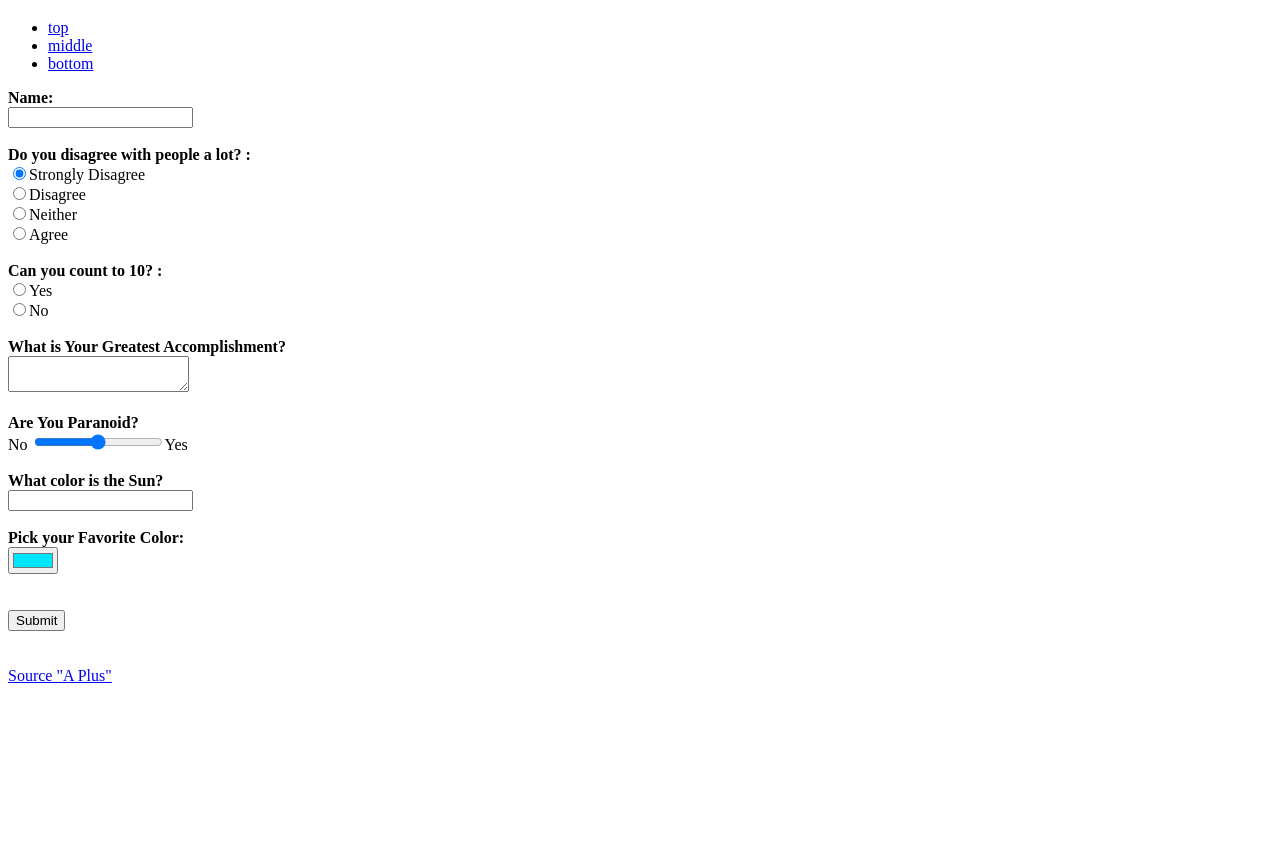
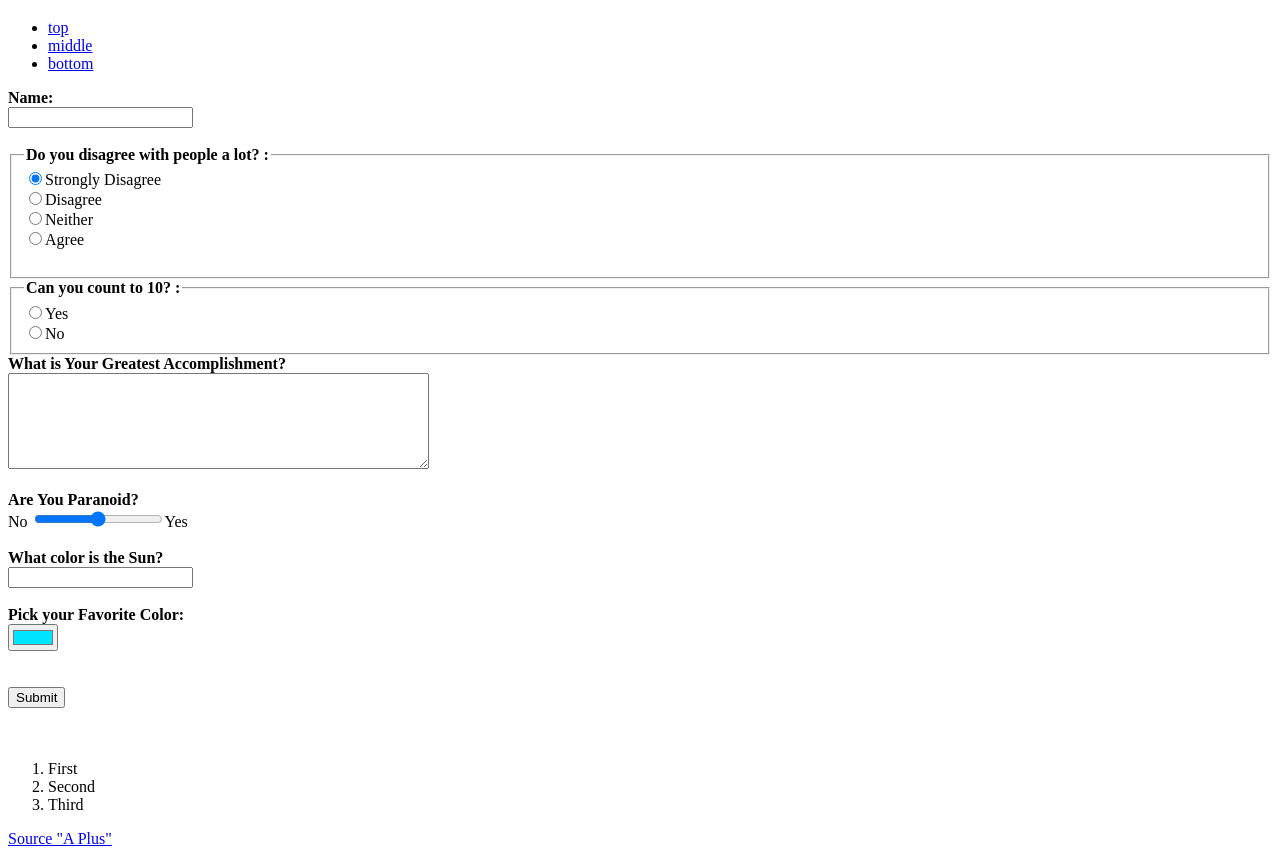
Before and after one commit to andy2577/tables-forms, a plain HTML site: page survey.html in a window 1280 px wide. Shown: the part 61-917 px from the top of the page. Before the commit the page ends 800 px from the top, so only its background shows below. Drawn offline with Linux system fonts and the light colour scheme.

Commit message:
fixed some spacing and added ordered list

```diff
--- a/survey.html
+++ b/survey.html
@@ -22,20 +22,22 @@
             <label for="name"><b>Name: </b></label><br>
             <input type="text" name="name" id="name" required pattern="[A-Za-z]" /><br><br>
             <!-- Disagree -->
-            <label><b>Do you disagree with people a lot? :</b></label><br>
-            <input type="radio" name="disagree" value="strongly_disagree" checked />Strongly Disagree<br>
-            <input type="radio" name="disagree" value="disagree" />Disagree<br>
-            <input type="radio" name="disagree" value="neither" />Neither<br>
-            <input type="radio" name="disagree" value="agree" />Agree<br><br>
+            <fieldset>
+                <legend><b>Do you disagree with people a lot? :</b></legend>
+                <input type="radio" name="disagree" value="strongly_disagree" checked id="strongly_disagree" /><label for="strongly_disagree">Strongly Disagree</label><br>
+                <input type="radio" name="disagree" value="disagree" id="disagree" /><label for="disagree">Disagree</label><br>
+                <input type="radio" name="disagree" value="neither" id="neither" /><label for="neither">Neither</label><br>
+                <input type="radio" name="disagree" value="agree" id="agree" /><label for="agree">Agree</label><br><br>
+            </fieldset>
             <!-- Can you count -->
-            <label>
-                <b>Can you count to 10? :</b><br>
-            </label>
-            <input type="radio" name="count" value="yes" />Yes<br>
-            <input type="radio" name="count" value="no" />No<br><br>
+            <fieldset>
+                <legend><b>Can you count to 10? :</b></legend>
+            <input type="radio" name="count" value="yes" id="yes"/><label for="yes">Yes</label><br>
+            <input type="radio" name="count" value="no" id="no"/><label for="no">No</label>
+            </fieldset>
             <!-- Greatest accomplishment -->
             <label for="accomplishment"><b>What is Your Greatest Accomplishment?</b></label><br>
-            <textarea name="accomplishment" id="accomplishment"></textarea><br><br>
+            <textarea name="accomplishment" id="accomplishment" rows="6" cols="50"></textarea><br><br>
             <!-- Paranoid -->
             <label><b>Are You Paranoid?</b></label><br> No
             <input type="range" name="paranoid" min="0" max="10">Yes<br><br>
@@ -56,6 +58,13 @@
             <input type="submit" value="Submit" />
         </form>
     </section><br><br>
+    <nav>
+        <ol>
+            <li>First</li>
+            <li>Second</li>
+            <li>Third</li>
+        </ol>
+    </nav>
     <footer>
         <a href="http://aplus.com/a/funny-questionnaires-answers?no_monetization=true" target="_blank">Source "A Plus"</a>
     </footer>
```
